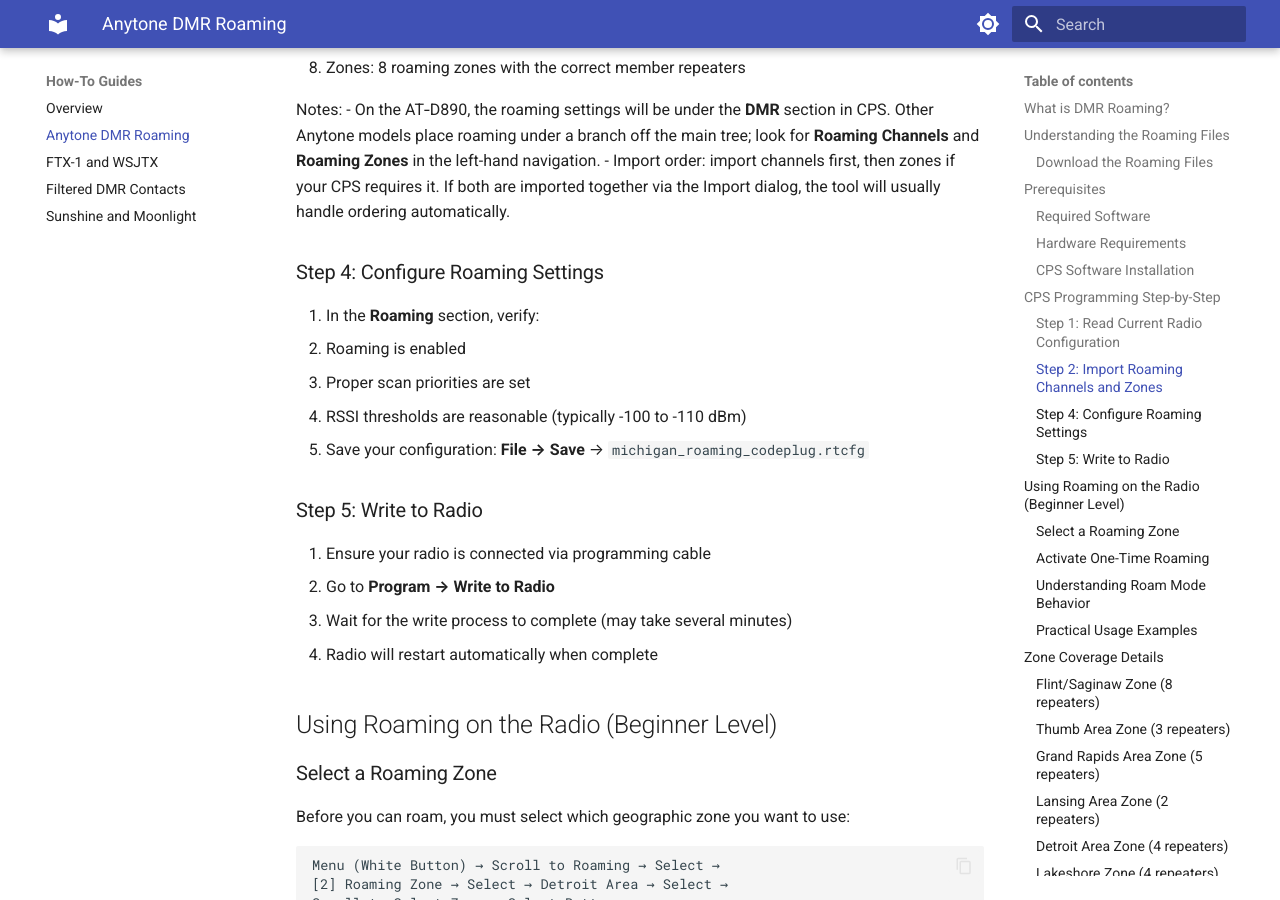
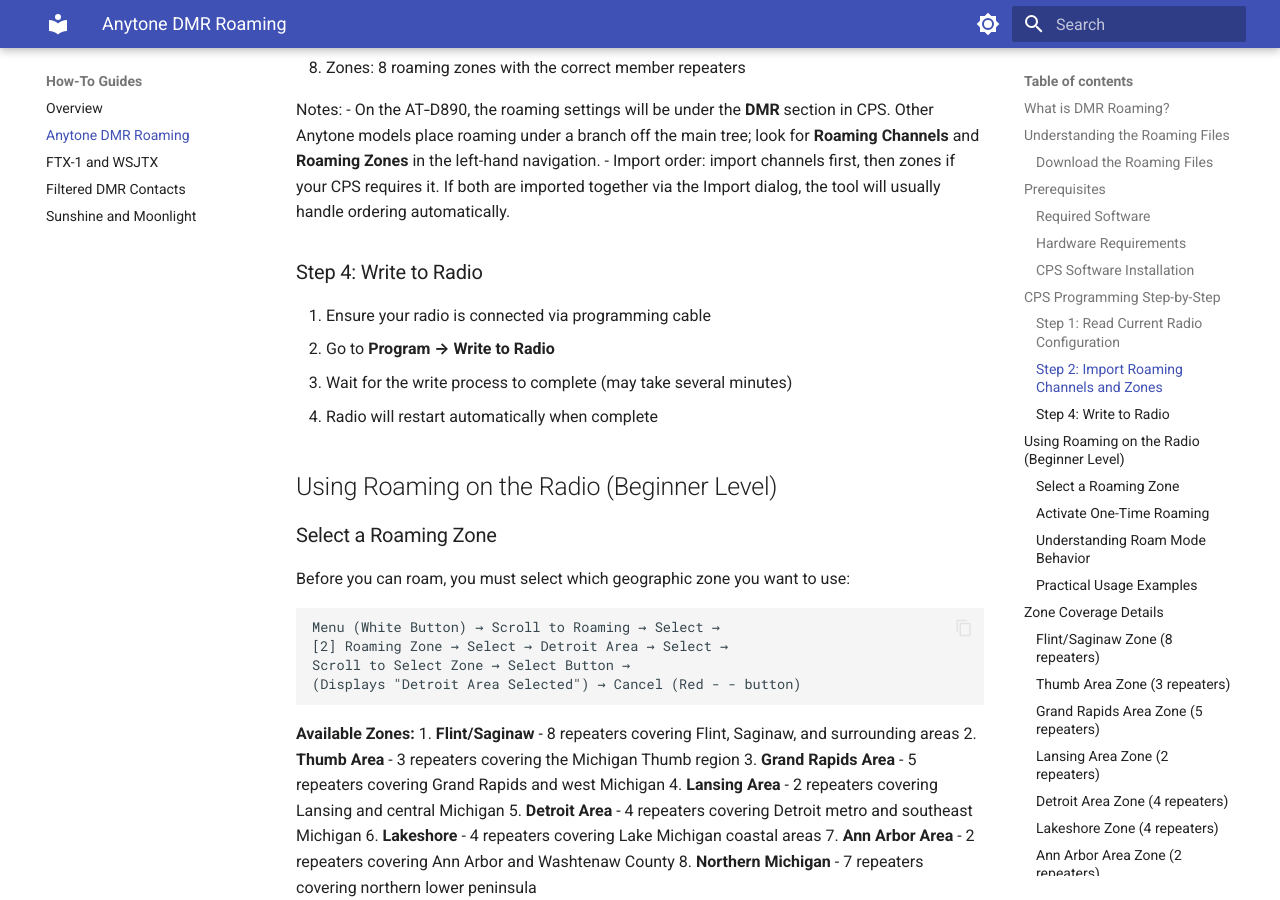
Before and after one commit to dbehnke/whocaresdocs, an MkDocs documentation site: the page built from docs/howto/anytone-roaming/index.md, in a window 1280 px wide and 900 px high, scrolled down 2340 px. Built offline with MkDocs 1.6.1 and Material for MkDocs 9.7.7, drawn with Linux system fonts in a browser that asks for light colours.

Commit message:
docs(anytone): remove incorrect Configure Roaming Settings step; simplify write workflow

```diff
--- a/docs/howto/anytone-roaming/index.md
+++ b/docs/howto/anytone-roaming/index.md
@@ -77,15 +77,7 @@ Notes:
 - On the AT‑D890, the roaming settings will be under the **DMR** section in CPS. Other Anytone models place roaming under a branch off the main tree; look for **Roaming Channels** and **Roaming Zones** in the left-hand navigation.
 - Import order: import channels first, then zones if your CPS requires it. If both are imported together via the Import dialog, the tool will usually handle ordering automatically.
 
-### Step 4: Configure Roaming Settings
-
-1. In the **Roaming** section, verify:
-   - Roaming is enabled
-   - Proper scan priorities are set
-   - RSSI thresholds are reasonable (typically -100 to -110 dBm)
-2. Save your configuration: **File → Save** → `michigan_roaming_codeplug.rtcfg`
-
-### Step 5: Write to Radio
+### Step 4: Write to Radio
 
 1. Ensure your radio is connected via programming cable
 2. Go to **Program → Write to Radio**
```
